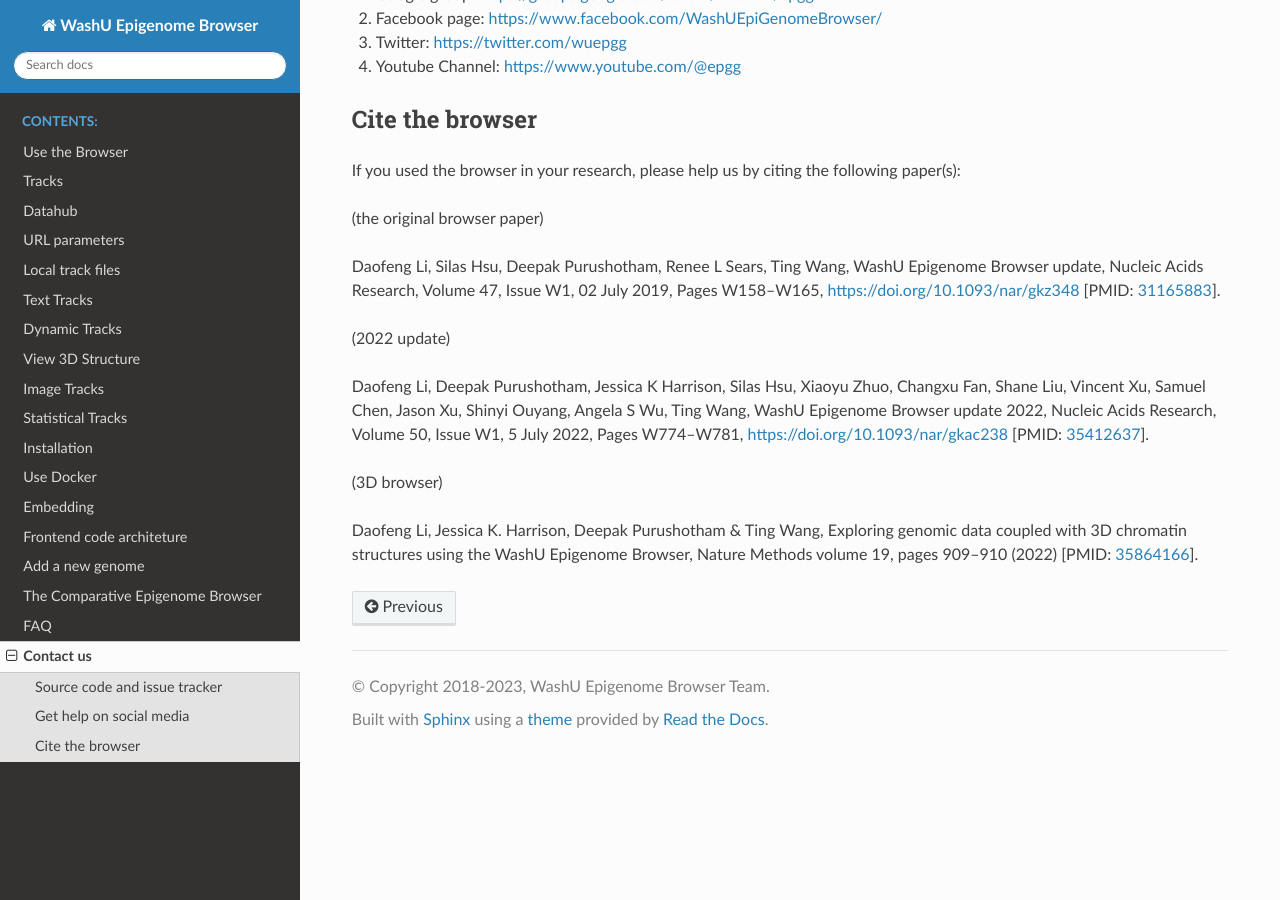
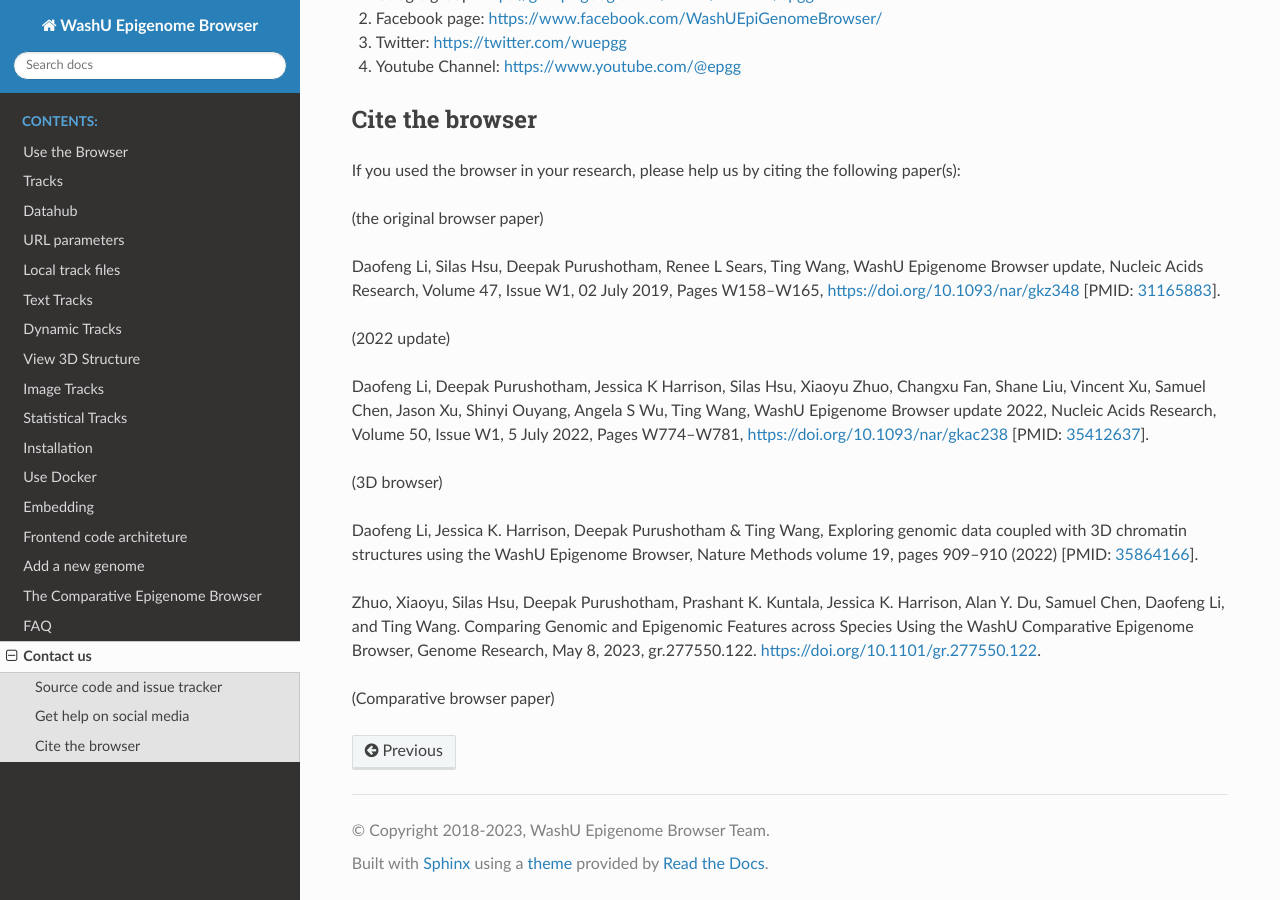
Before and after one commit to lidaof/eg-docs, a Sphinx documentation site: the page built from docs/contact.rst, in a window 1280 px wide and 900 px high, scrolled down 534 px. Built offline with Sphinx 7.4.7 and the Read the Docs theme 2.0.0, drawn with Linux system fonts in a browser that asks for light colours.

Commit message:
comparative browser citation

```diff
--- a/docs/contact.rst
+++ b/docs/contact.rst
@@ -44,3 +44,7 @@
 Daofeng Li, Jessica K. Harrison, Deepak Purushotham & Ting Wang, Exploring genomic data coupled with 3D chromatin structures using the WashU Epigenome Browser, Nature Methods volume 19, pages 909–910 (2022) [PMID: 35864166_].
 
 .. _35864166: https://pubmed.ncbi.nlm.nih.gov/35864166/
+
+Zhuo, Xiaoyu, Silas Hsu, Deepak Purushotham, Prashant K. Kuntala, Jessica K. Harrison, Alan Y. Du, Samuel Chen, Daofeng Li, and Ting Wang. Comparing Genomic and Epigenomic Features across Species Using the WashU Comparative Epigenome Browser, Genome Research, May 8, 2023, gr.277550.122. https://doi.org/10.1101/gr.277550.122.
+
+(Comparative browser paper)
```
